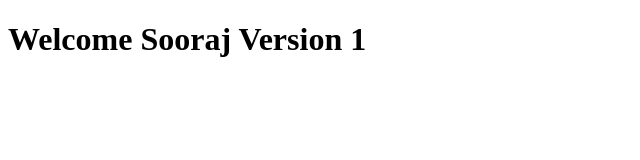
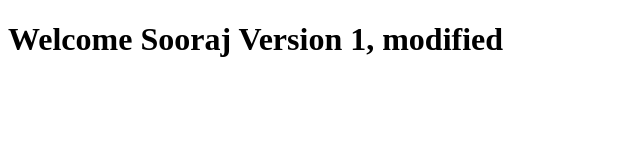
Before and after one commit to Soorajskr/Gitlearn, a plain HTML site: page index.html in a window 1280 px wide. Shown: the whole page, without its empty margins (0-640 px from the left). Drawn offline with Linux system fonts and the light colour scheme.

Commit message:
modified web file

```diff
--- a/index.html
+++ b/index.html
@@ -6,6 +6,6 @@
     <title>Document</title>
 </head>
 <body>
-    <h1> Welcome Sooraj Version 1 </h1>
+    <h1> Welcome Sooraj Version 1, modified </h1>
 </body>
 </html>
```
